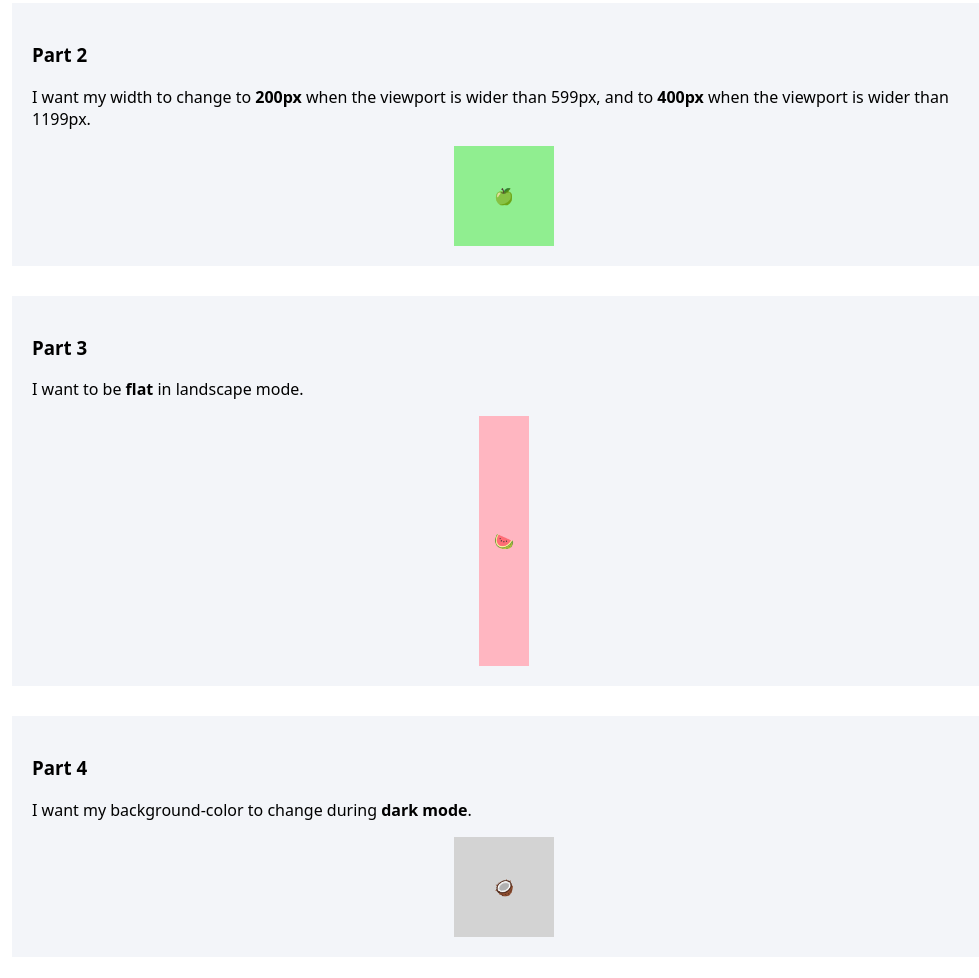
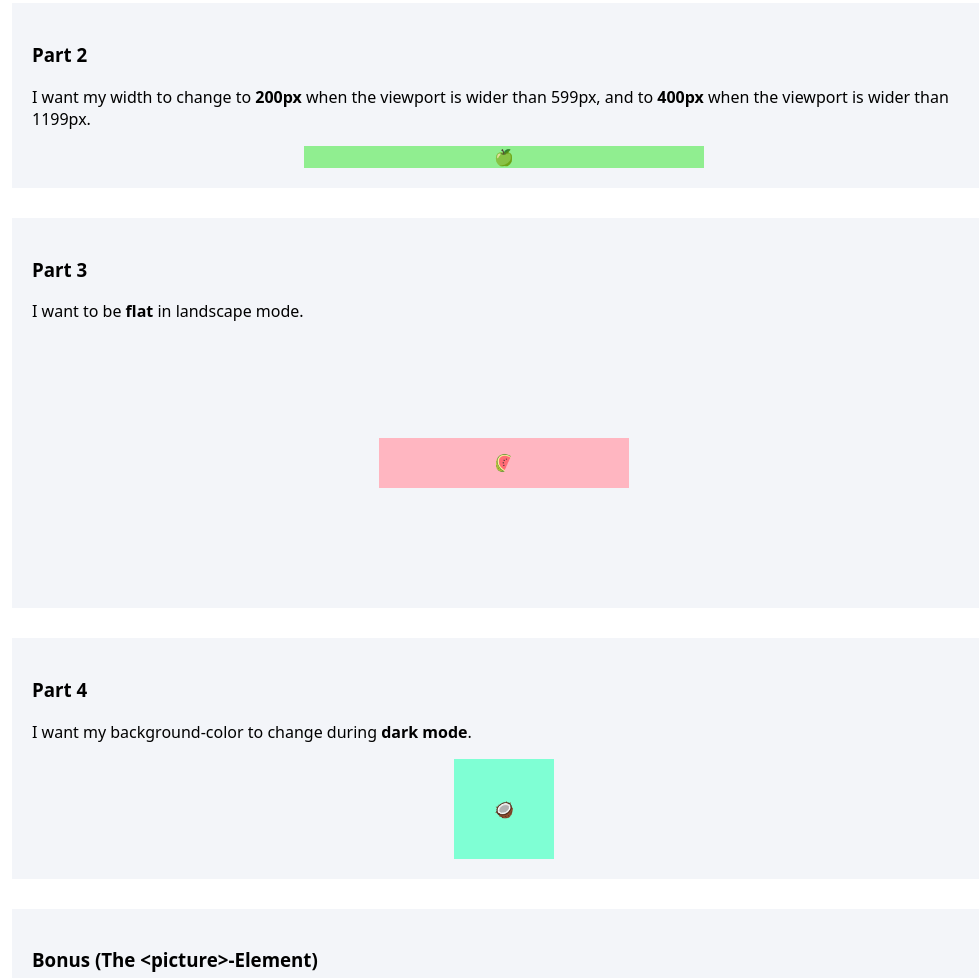
Before and after one commit to vlatkojuric/css-responsive-media-queries, a website: page index.html in a window 1280 px wide. Shown: the part 414-1392 px from the top of the page, without its empty margins (136-1115 px from the left). Drawn offline with Linux system fonts and the light colour scheme.

Commit message:
CSS responsive exercise

```diff
--- a/css/styles.css
+++ b/css/styles.css
@@ -61,16 +61,12 @@ h1 {
 
 .box--one {
   background-color: lightblue;
-
-  width: 100px;
+  width: 15%;
   height: 100px;
 }
 
 .box--two {
   background-color: lightgreen;
-
-  width: 100px;
-  height: 100px;
 }
 
 .box--three {
@@ -81,7 +77,7 @@ h1 {
 }
 
 .box--four {
-  background-color: lightgray;
+  background-color: rgb(90, 76, 76);
 
   width: 100px;
   height: 100px;
@@ -94,3 +90,32 @@ h1 {
 .box--five img {
   width: 100%;
 }
+
+@media (min-width: 600px) {
+  .box--two {
+    width: 200px;
+  }
+}
+@media (min-width: 1200px) {
+  .box--two {
+    width: 400px;
+  }
+}
+
+@media (orientation: landscape) {
+  .box--three {
+    transform: rotate(90deg);
+  }
+}
+
+@media (prefers-color-scheme: dark) {
+  .box--four {
+    background-color: black;
+  }
+}
+
+@media (prefers-color-scheme: light) {
+  .box--four {
+    background-color: aquamarine;
+  }
+}
--- a/index.html
+++ b/index.html
@@ -53,7 +53,12 @@
           </p>
           <div class="box box--five">
             <!-- Perhaps you may want to use the <picture> Element here? -->
-            <img src="./img/cat_small.jpg" alt="A cat" />
+            <picture>
+              <source media="(min-width:1200px)" srcset="./img/cat_large.jpg" />
+              <source media="(min-width:600px)" srcset="./img/cat_medium.jpg" />
+
+              <img src="./img/cat_small.jpg" alt="A cat" />
+            </picture>
           </div>
         </section>
       </section>
```
